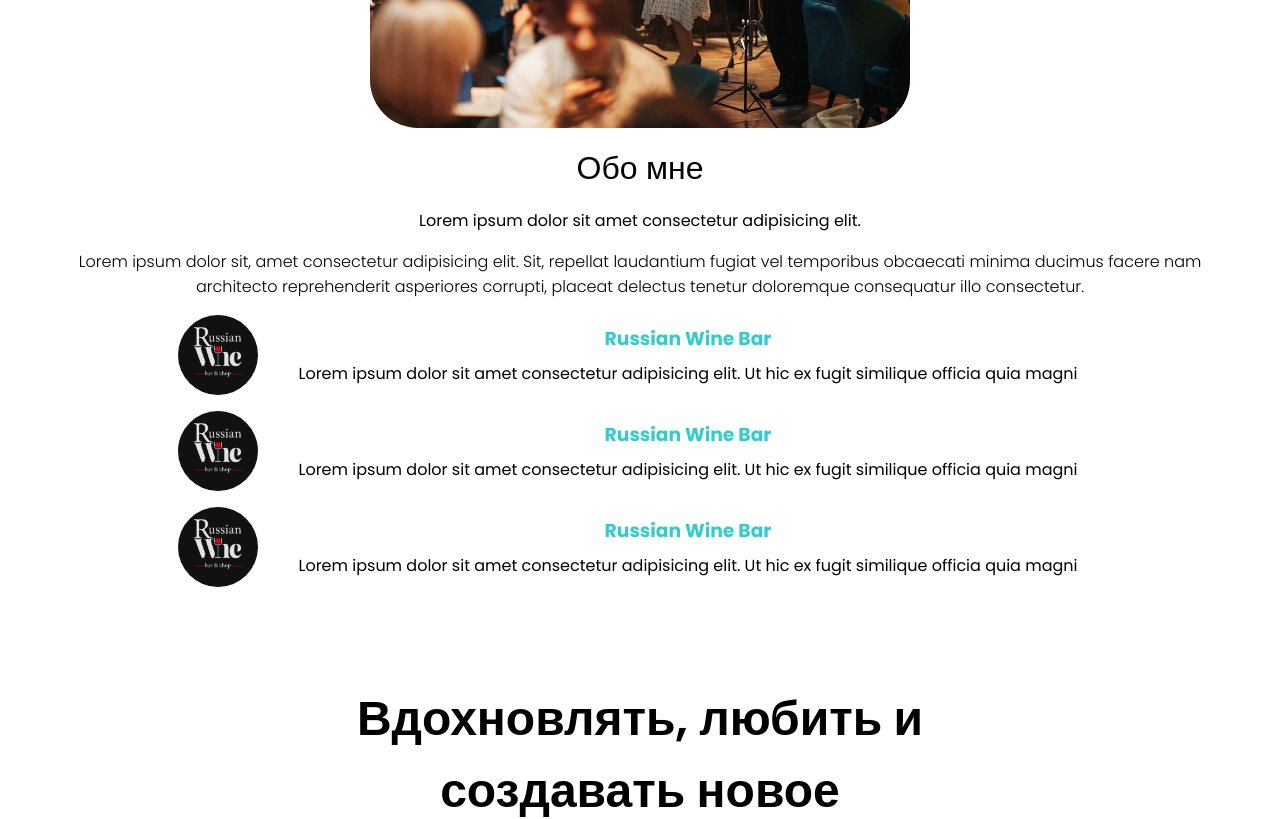
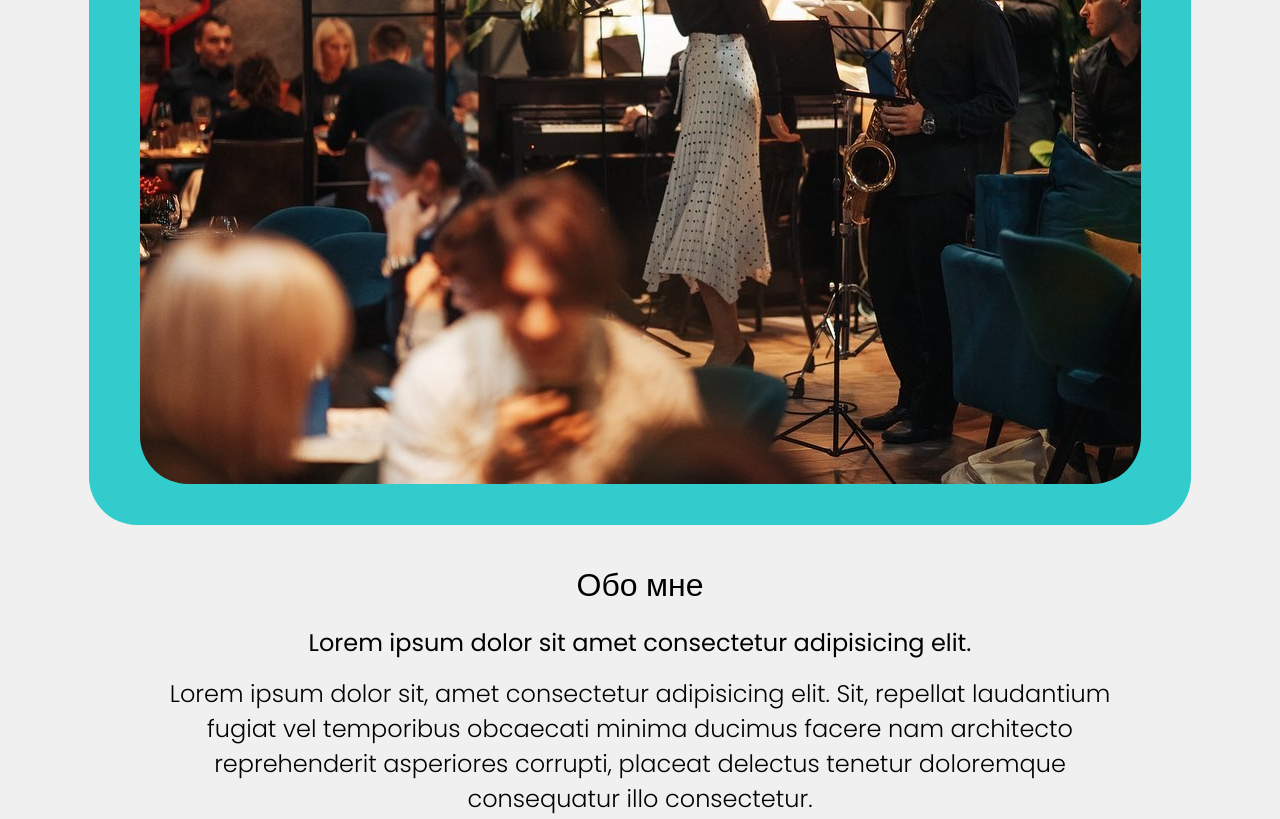
Before and after one commit to Wailingray/kamilazalieva, a React (Create React App) app: page / in a window 1280 px wide. Shown: the part 1080-1899 px from the top of the page. Built offline with nearby package versions, Linux system fonts and the light colour scheme.

Commit message:
more details

```diff
--- a/src/components/about/about.module.css
+++ b/src/components/about/about.module.css
@@ -1,5 +1,6 @@
 .about {
-  padding: 0 3rem;
+  background-color: #f0f0f0;
+  padding: 0 6rem;
   height: 100vh;
   display: flex;
   align-items: center;
@@ -21,6 +22,7 @@
   width: 80%;
   height: 60vh;
   border-radius: 3rem;
+  z-index: 2;
 }
 
 .photo {
@@ -34,9 +36,9 @@
   composes: card;
   position: absolute;
   background-color: var(--complementary-1);
-  z-index: -1;
-  top: -2.5rem;
-  left: 2.5rem;
+  z-index: 1;
+  top: -5%;
+  left: 5%;
 }
 
 .title {
@@ -55,11 +57,17 @@
 }
 
 .label {
+  margin: 0 auto;
   margin-top: 1rem;
   display: flex;
   align-items: center;
-  justify-content: flex-start;
+  justify-content: space-around;
   gap: 1rem;
+  width: 90%;
+}
+
+.label:first-of-type {
+  margin-top: 2rem;
 }
 
 .labelImage {
@@ -83,19 +91,70 @@
   font-size: 1rem;
 }
 
-@media screen and (max-width: 480px) {
+@media screen and (min-width: 480px) and (max-width: 1439px) {
   .about {
-    padding: 3rem;
+    padding: 6rem;
     flex-direction: column;
     height: auto;
   }
 
   .card {
-    width: auto;
-    height: 45vh;
+    width: 100%;
+    height: auto;
+  }
+
+  .background {
+    width: 110%;
+    height: 110%;
+    top: -5%;
+    left: -5%;
   }
 
   .descriptionContainer {
+    margin-top: 5%;
+    text-align: center;
+  }
+
+  .title {
+    font-size: 2rem;
+    margin: 1rem;
+  }
+
+  .subtitle {
+    font-size: 1.5rem;
+  }
+
+  .description {
+    margin: 0 auto;
+    width: 90%;
+    font-size: 1.5rem;
+  }
+  .label {
+    justify-content: center;
+  }
+}
+
+@media screen and (max-width: 479px) {
+  .about {
+    padding: 3rem 3rem;
+    flex-direction: column;
+    height: auto;
+  }
+
+  .card {
+    width: 100%;
+    height: auto;
+  }
+
+  .background {
+    width: 110%;
+    height: 110%;
+    top: -5%;
+    left: -5%;
+  }
+
+  .descriptionContainer {
+    margin-top: 5%;
     text-align: center;
   }
 
@@ -112,36 +171,3 @@
     font-size: 1rem;
   }
 }
-
-@media screen and (max-width: 1440px) {
-  .about {
-    padding: 3rem;
-    flex-direction: column;
-    height: auto;
-  }
-
-  .card {
-    width: auto;
-    height: 45vh;
-  }
-
-  .descriptionContainer {
-    text-align: center;
-  }
-
-  .title {
-    font-size: 2rem;
-    margin: 1rem;
-  }
-
-  .subtitle {
-    font-size: 1rem;
-  }
-
-  .description {
-    font-size: 1rem;
-  }
-  .label {
-    justify-content: center;
-  }
-}
--- a/src/components/intro/Intro.jsx
+++ b/src/components/intro/Intro.jsx
@@ -5,7 +5,7 @@ import kamilaMobilePath from "../../images/kamila_intro_mobile.png";
 import useMediaQuery from "../../utils/useMediaQuery";
 
 export const Intro = () => {
-  const isMobile = useMediaQuery("(max-width: 767px)");
+  const isMobile = useMediaQuery("(max-width: 480px)");
 
   return (
     <>
--- a/src/components/intro/intro.module.css
+++ b/src/components/intro/intro.module.css
@@ -1,6 +1,6 @@
 .container {
   display: flex;
-  height: 100vh;
+  min-height: 100vh;
 }
 
 .greetingsWrapper {
@@ -128,10 +128,6 @@
   .greetingsSection {
   }
 
-  .photoSection {
-    flex: 1;
-  }
-
   .photo {
     max-width: 100%;
     position: absolute;
@@ -143,11 +139,12 @@
   }
 }
 
-@media screen and (min-width: 768px) and (max-width: 1023px) {
+@media screen and (min-width: 480px) and (max-width: 1023px) {
   .container {
   }
 
   .greetingsWrapper {
+    gap: 0;
   }
 
   .titleItem {
@@ -163,15 +160,11 @@
   }
 
   .description {
-    font-size: 1.5rem;
+    font-size: 1.0rem;
   }
 
   .greetingsSection {
     flex: 1;
-  }
-
-  .photoSection {
-    flex: 2;
   }
 
   .photo {
@@ -185,14 +178,15 @@
   }
 }
 
-@media screen and (max-width: 767px) {
+@media screen and (max-width: 479px) {
   .container {
+    height: 100%;
     flex-direction: column;
   }
 
   .greetingsWrapper {
     padding-left: 0;
-    padding-top: 5%;
+    padding-top: 2rem;
     text-align: center;
     justify-content: flex-start;
     gap: 0rem;
@@ -223,7 +217,7 @@
   .photoSection {
     display: flex;
     align-items: flex-end;
-    flex: 2;
+
   }
 
   .photo {
```
